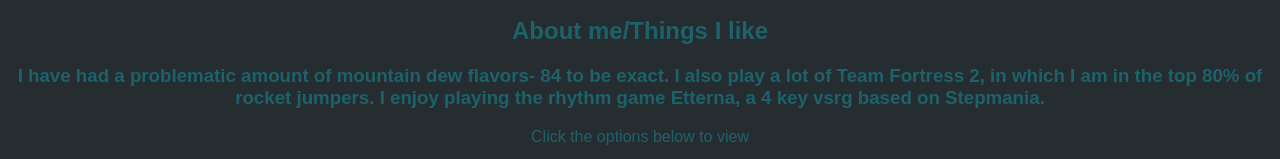
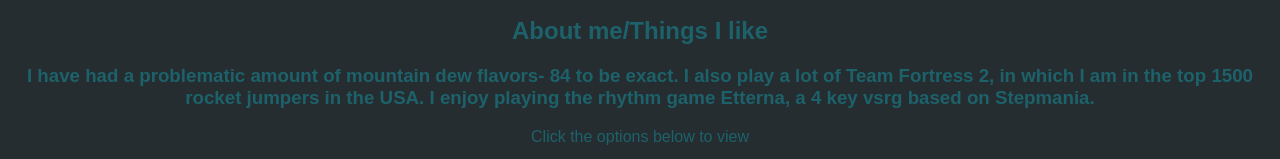
Before and after one commit to Typhoop/Typhoop.github.io, a plain HTML site: page index.html in a window 1280 px wide. Shown: the part 150-309 px from the top of the page. Drawn offline with Linux system fonts and the light colour scheme.

Commit message:
Update index.html

```diff
--- a/index.html
+++ b/index.html
@@ -14,7 +14,7 @@
     <h1>Typhoon</h1>
     <h3>Hey, my name's Typhoon, I'm an Ohioan with an affinity for first-person shooter and rhythm games.</h3>
     <h2>About me/Things I like</h2>
-    <h3>I have had a problematic amount of mountain dew flavors- 84 to be exact. I also play a lot of Team Fortress 2, in which I am in the top 80% of rocket jumpers. I enjoy playing the rhythm game Etterna, a 4 key vsrg based on Stepmania.</h3>
+    <h3>I have had a problematic amount of mountain dew flavors- 84 to be exact. I also play a lot of Team Fortress 2, in which I am in the top 1500 rocket jumpers in the USA. I enjoy playing the rhythm game Etterna, a 4 key vsrg based on Stepmania.</h3>
     <p id="text" onclick="document.getElementById('text').innerHTML = 'Click the options below to view'">Click the options below to view</p>
     <p id="text" onclick="document.getElementById('text').innerHTML = 'github.com/Typhoop'">Github</p> <p id="text" onclick="document.getElementById('text').innerHTML = 'typhoon#5157'">Discord</p> <p id="text" onclick="document.getElementById('text').innerHTML = 'etternaonline.com/user/Typhoop'">Etterna</p> <p id="text" onclick="document.getElementById('text').innerHTML = 'steamcommunity.com/id/gorodkrovi'">Steam</p>
 </body>
```
